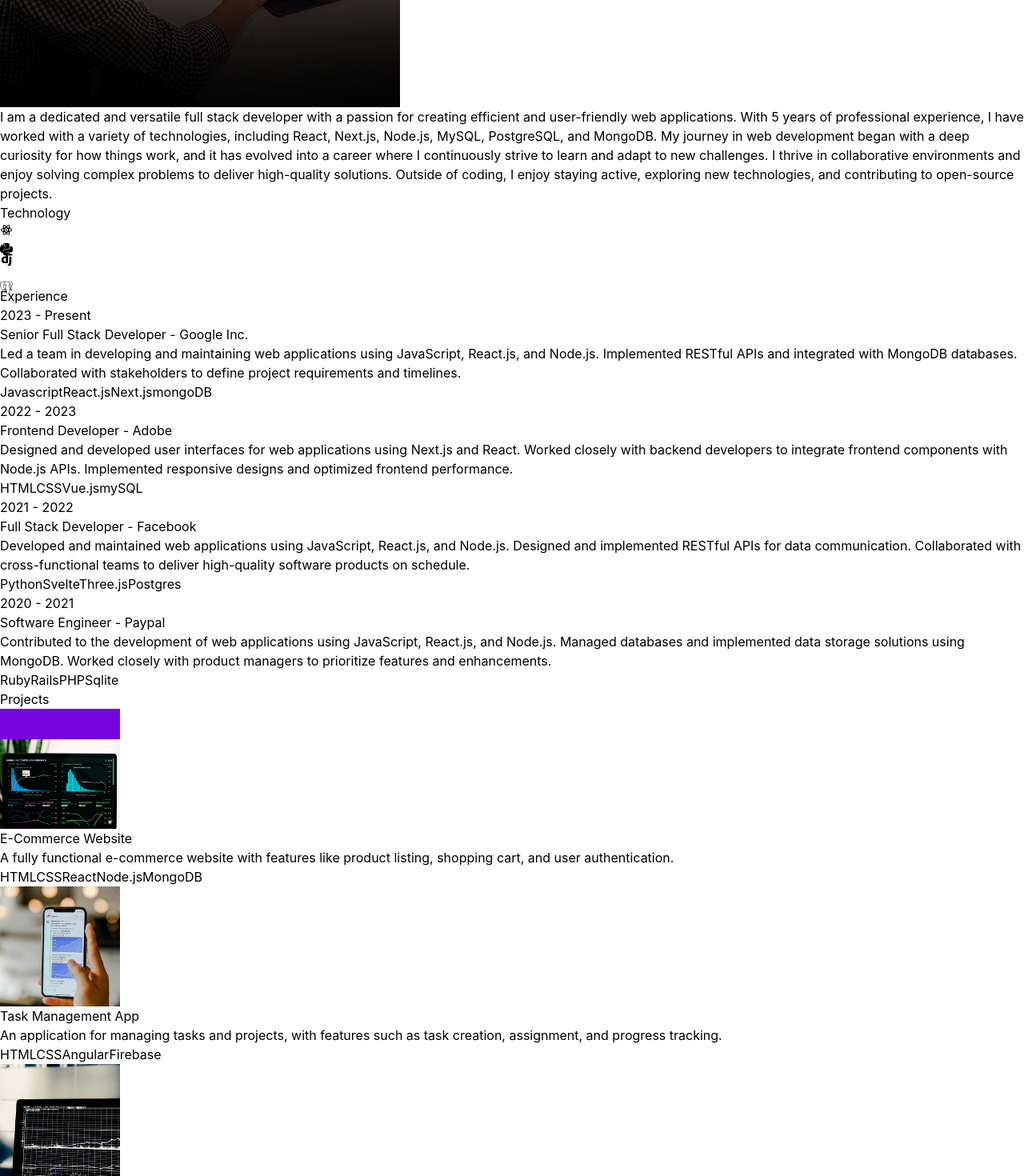
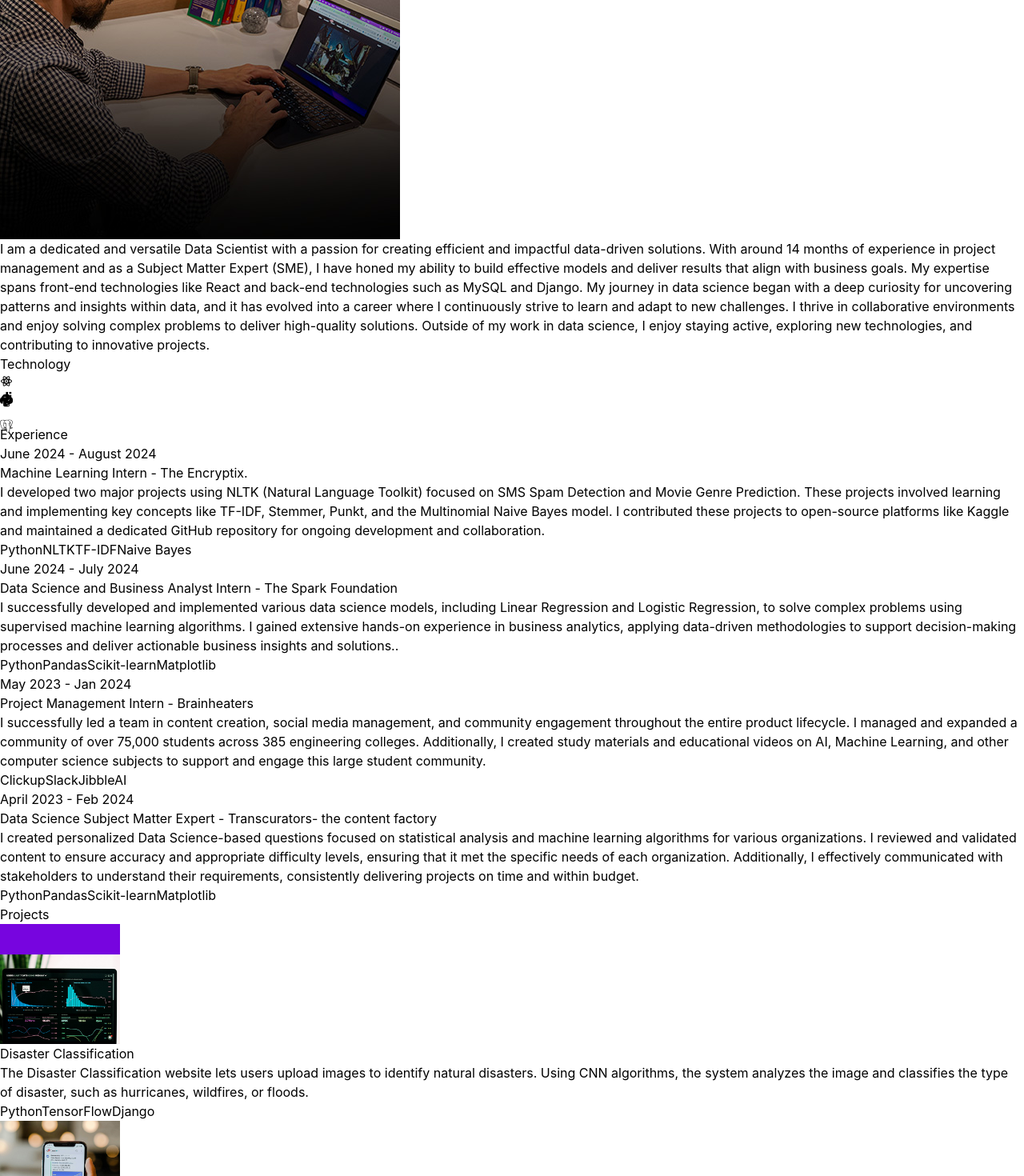
Before and after one commit to sidharth0909/Personal-portfolio, a React (Vite) app: page / in a window 1280 px wide. Shown: the part 1160-2630 px from the top of the page at 80% size. Built offline with nearby package versions, Linux system fonts and the light colour scheme.

Commit message:
Made some content changes

```diff
--- a/src/components/Navbar.jsx
+++ b/src/components/Navbar.jsx
@@ -1,23 +1,33 @@
-import logo from "../assets/assets/kevinRushLogo.png";
+import logo from "../assets/assets/Sidlogo.png";
 import { FaLinkedin } from "react-icons/fa";
 import { FaGithub } from "react-icons/fa";
-import { FaTwitterSquare } from "react-icons/fa"; // Corrected icon name
-import { FaInstagram } from "react-icons/fa";
+import { FaTwitterSquare } from "react-icons/fa";
+import { FaYoutube } from "react-icons/fa";
 
 const Navbar = () => {
   return (
     <nav className="mb-20 flex items-center justify-between py-6">
       <div className="flex flex-shrink-0 items-center">
-        <img className = "mx-2 w-10" src={logo} alt="logo" />
+        <img className="mx-2 w-10" src={logo} alt="logo" />
       </div>
       <div className="m-8 flex items-center justify-center gap-4 text-2xl"> {/* Corrected typo in className */}
-        <FaLinkedin />
-        <FaGithub />
-        <FaTwitterSquare />
-        <FaInstagram />
+        <a href="https://www.linkedin.com/in/sidharthsaholiya/" target="_blank" rel="noopener noreferrer">
+          <FaLinkedin />
+        </a>
+        <a href="https://github.com/sidharth0909" target="_blank" rel="noopener noreferrer">
+          <FaGithub />
+        </a>
+        <a href="https://x.com/Sidharth0909" target="_blank" rel="noopener noreferrer">
+          <FaTwitterSquare />
+        </a>
+        <a href="https://www.youtube.com/@sidharthsaholiya2622" target="_blank" rel="noopener noreferrer">
+          <FaYoutube />
+        </a>
       </div>
     </nav>
   );
 }
 
 export default Navbar;
+
+//Here i have added the links to my social media accounts and also added the logo to the navbar.
--- a/src/components/Technology.jsx
+++ b/src/components/Technology.jsx
@@ -1,6 +1,5 @@
 import { RiReactjsLine } from "react-icons/ri";   // React.js icon
 import { SiPython } from "react-icons/si";        // Python icon
-import { SiFlask } from "react-icons/si";         // Flask icon
 import { SiDjango } from "react-icons/si";        // Django icon
 import { SiPostgresql } from "react-icons/si";    // SQL/PostgreSQL icon
 import { motion } from "framer-motion";
@@ -51,15 +50,6 @@ const Technology = () => {
           <SiPython className="text-7xl text-yellow-500" /> {/* Yellow for Python */}
         </motion.div>
         <motion.div
-          variants={iconVariants(5)}
-          initial="initial"
-          animate="animate"
-          className="rounded-2xl border-4 border-neutral-800 p-4"
-          aria-label="Flask"
-        >
-          <SiFlask className="text-7xl text-white" /> {/* White for Flask */}
-        </motion.div>
-        <motion.div
           variants={iconVariants(2)}
           initial="initial"
           animate="animate"
--- a/src/constants/index.js
+++ b/src/constants/index.js
@@ -3,54 +3,54 @@ import project2 from "../assets/assets/projects/project-2.jpg";
 import project3 from "../assets/assets/projects/project-3.jpg";
 import project4 from "../assets/assets/projects/project-4.jpg";
 
-export const HERO_CONTENT = `I am a passionate full stack developer with a knack for crafting robust and scalable web applications. With 5 years of hands-on experience, I have honed my skills in front-end technologies like React and Next.js, as well as back-end technologies like Node.js, MySQL, PostgreSQL, and MongoDB. My goal is to leverage my expertise to create innovative solutions that drive business growth and deliver exceptional user experiences.`;
+export const HERO_CONTENT = `I am a dedicated Data Scientist with a solid background in Machine Learning, Data Science, and Subject Matter Expertise (SME). My experience as a Machine Learning and Data Science intern, combined with my role as an SME, has equipped me with the skills to create highly efficient models and effectively communicate with stakeholders to understand and address their business challenges. I have consistently delivered projects on time, ensuring that solutions align with business objectives. My goal is to leverage this diverse skill set to develop innovative solutions that not only drive business growth but also deliver exceptional user experiences.`;
 
-export const ABOUT_TEXT = `I am a dedicated and versatile full stack developer with a passion for creating efficient and user-friendly web applications. With 5 years of professional experience, I have worked with a variety of technologies, including React, Next.js, Node.js, MySQL, PostgreSQL, and MongoDB. My journey in web development began with a deep curiosity for how things work, and it has evolved into a career where I continuously strive to learn and adapt to new challenges. I thrive in collaborative environments and enjoy solving complex problems to deliver high-quality solutions. Outside of coding, I enjoy staying active, exploring new technologies, and contributing to open-source projects.`;
+export const ABOUT_TEXT = `I am a dedicated and versatile Data Scientist with a passion for creating efficient and impactful data-driven solutions. With around 14 months of experience in project management and as a Subject Matter Expert (SME), I have honed my ability to build effective models and deliver results that align with business goals. My expertise spans front-end technologies like React and back-end technologies such as MySQL and Django. My journey in data science began with a deep curiosity for uncovering patterns and insights within data, and it has evolved into a career where I continuously strive to learn and adapt to new challenges. I thrive in collaborative environments and enjoy solving complex problems to deliver high-quality solutions. Outside of my work in data science, I enjoy staying active, exploring new technologies, and contributing to innovative projects.`;
 
 export const EXPERIENCES = [
   {
-    year: "2023 - Present",
-    role: "Senior Full Stack Developer",
-    company: "Google Inc.",
-    description: `Led a team in developing and maintaining web applications using JavaScript, React.js, and Node.js. Implemented RESTful APIs and integrated with MongoDB databases. Collaborated with stakeholders to define project requirements and timelines.`,
-    technologies: ["Javascript", "React.js", "Next.js", "mongoDB"],
+    year: "June 2024 - August 2024",
+    role: "Machine Learning  Intern",
+    company: "The Encryptix.",
+    description: `I developed two major projects using NLTK (Natural Language Toolkit) focused on SMS Spam Detection and Movie Genre Prediction. These projects involved learning and implementing key concepts like TF-IDF, Stemmer, Punkt, and the Multinomial Naive Bayes model. I contributed these projects to open-source platforms like Kaggle and maintained a dedicated GitHub repository for ongoing development and collaboration.`,
+    technologies: ["Python", "NLTK", "TF-IDF", "Naive Bayes"],
   },
   {
-    year: "2022 - 2023",
-    role: "Frontend Developer",
-    company: "Adobe",
-    description: `Designed and developed user interfaces for web applications using Next.js and React. Worked closely with backend developers to integrate frontend components with Node.js APIs. Implemented responsive designs and optimized frontend performance.`,
-    technologies: ["HTML", "CSS", "Vue.js", "mySQL"],
+    year: "June 2024 - July 2024",
+    role: "Data Science and Business Analyst Intern",
+    company: "The Spark Foundation",
+    description: `I successfully developed and implemented various data science models, including Linear Regression and Logistic Regression, to solve complex problems using supervised machine learning algorithms. I gained extensive hands-on experience in business analytics, applying data-driven methodologies to support decision-making processes and deliver actionable business insights and solutions..`,
+    technologies: ["Python", "Pandas", "Scikit-learn", "Matplotlib"],
   },
   {
-    year: "2021 - 2022",
-    role: "Full Stack Developer",
-    company: "Facebook",
-    description: `Developed and maintained web applications using JavaScript, React.js, and Node.js. Designed and implemented RESTful APIs for data communication. Collaborated with cross-functional teams to deliver high-quality software products on schedule.`,
-    technologies: ["Python", "Svelte", "Three.js", "Postgres"],
+    year: "May 2023 - Jan 2024",
+    role: "Project Management Intern",
+    company: "Brainheaters",
+    description: `I successfully led a team in content creation, social media management, and community engagement throughout the entire product lifecycle. I managed and expanded a community of over 75,000 students across 385 engineering colleges. Additionally, I created study materials and educational videos on AI, Machine Learning, and other computer science subjects to support and engage this large student community.`,
+    technologies: ["Clickup", "Slack", "Jibble", "AI"],
   },
   {
-    year: "2020 - 2021",
-    role: "Software Engineer",
-    company: "Paypal",
-    description: `Contributed to the development of web applications using JavaScript, React.js, and Node.js. Managed databases and implemented data storage solutions using MongoDB. Worked closely with product managers to prioritize features and enhancements.`,
-    technologies: ["Ruby", "Rails", "PHP", "Sqlite"],
+    year: "April 2023 - Feb 2024",
+    role: "Data Science Subject Matter Expert",
+    company: "Transcurators- the content factory",
+    description: `I created personalized Data Science-based questions focused on statistical analysis and machine learning algorithms for various organizations. I reviewed and validated content to ensure accuracy and appropriate difficulty levels, ensuring that it met the specific needs of each organization. Additionally, I effectively communicated with stakeholders to understand their requirements, consistently delivering projects on time and within budget.`,
+    technologies: ["Python", "Pandas", "Scikit-learn", "Matplotlib"],
   },
 ];
 
 export const PROJECTS = [
   {
-    title: "E-Commerce Website",
+    title: "Disaster Classification",
     image: project1,
     description:
-      "A fully functional e-commerce website with features like product listing, shopping cart, and user authentication.",
-    technologies: ["HTML", "CSS", "React", "Node.js", "MongoDB"],
+      "The Disaster Classification website lets users upload images to identify natural disasters. Using CNN algorithms, the system analyzes the image and classifies the type of disaster, such as hurricanes, wildfires, or floods.",
+    technologies: [ "Python", "TensorFlow", "Django"],
   },
   {
-    title: "Task Management App",
+    title: "Engineering Books",
     image: project2,
     description:
-      "An application for managing tasks and projects, with features such as task creation, assignment, and progress tracking.",
+      "The Engineering Book app provides users with free access to a vast collection of engineering textbooks in PDF format. With an easy-to-use interface, users can quickly search for and download textbooks across various engineering disciplines.",
     technologies: ["HTML", "CSS", "Angular", "Firebase"],
   },
   {
@@ -60,17 +60,17 @@ export const PROJECTS = [
       "A personal portfolio website showcasing projects, skills, and contact information.",
     technologies: ["HTML", "CSS", "React", "Bootstrap"],
   },
-  {
-    title: "Blogging Platform",
-    image: project4,
-    description:
-      "A platform for creating and publishing blog posts, with features like rich text editing, commenting, and user profiles.",
-    technologies: ["HTML", "CSS", "Vue.js", "Express", "mySQL"],
-  },
+  // {
+  //   title: "Blogging Platform",
+  //   image: project4,
+  //   description:
+  //     "A platform for creating and publishing blog posts, with features like rich text editing, commenting, and user profiles.",
+  //   technologies: ["HTML", "CSS", "Vue.js", "Express", "mySQL"],
+  // },
 ];
 
 export const CONTACT = {
-  address: "767 Fifth Avenue, New York, NY 10153 ",
-  phoneNo: "+12 4555 666 00 ",
-  email: "me@example.com",
+  address: "Dahisar (East), Mumbai, India ",
+  phoneNo: "+91 8451089128 ",
+  email: "sidharthsaholiya@gmail.com",
 };
```
Also changed, not shown: src/assets/assets/Sidlogo.png (added).
